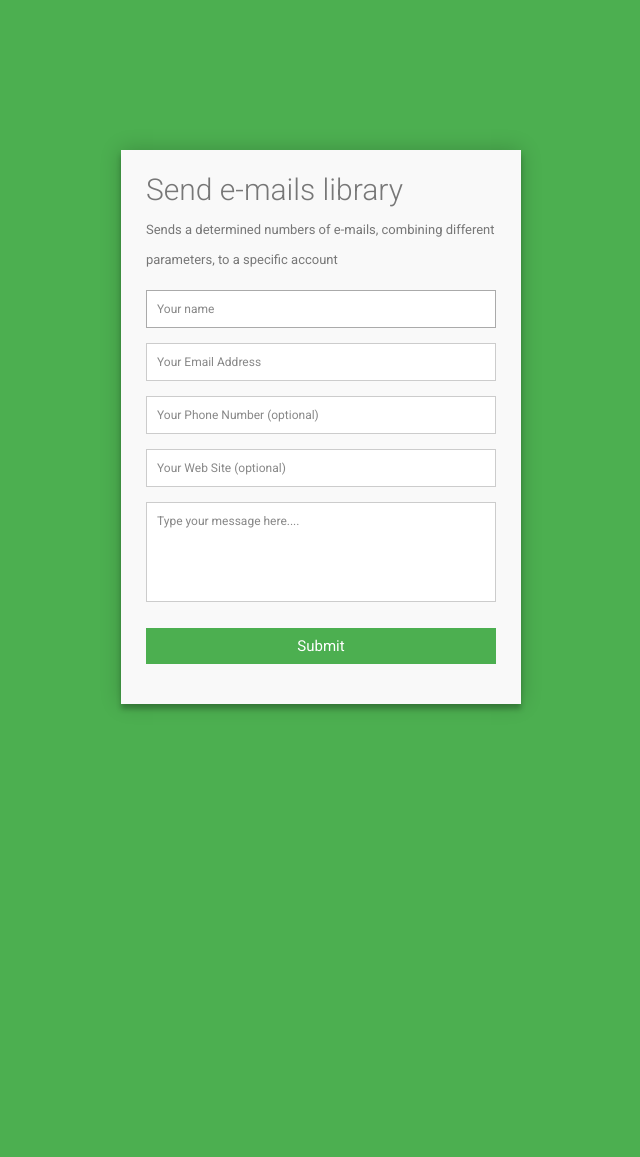
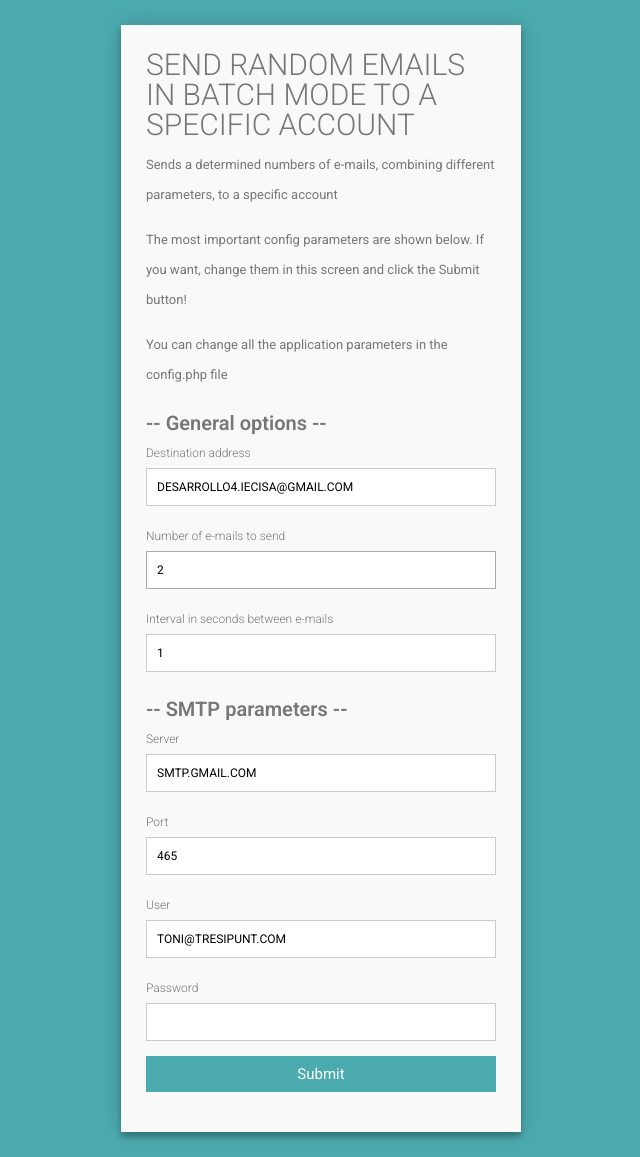
Before and after one commit to toninieto/php-mail-sender, a PHP site: page / in a window 1280 px wide. Shown: the whole page, without its empty margins (319-959 px from the left). Before the commit the page ends 712 px from the top, so only its background shows below. Run offline with PHP 8.4, Linux system fonts and the light colour scheme; some libraries are stand-ins or nearby versions.

Commit message:
Version 1.0 ready: - Added processForm for to process the form data - Resolved bug that did not send the attachments - Changes in frontend - Created some properties in the MailSender constructor

```diff
--- a/app/MailSender.php
+++ b/app/MailSender.php
@@ -1,8 +1,8 @@
 <?php
 
     // We include all required files
-    require_once dirname(__FILE__).'/vendor/autoload.php';
-    require_once dirname(__FILE__).'/config.php';
+    require_once dirname(__FILE__) . "/vendor/autoload.php";
+    require_once dirname(__FILE__) . "/config.php";
 
     /**
      * The class MailSender contains the required methods for to send the e-mails to the destination address
@@ -12,8 +12,14 @@
         /**
          * The class constructor
          */
-        public function __construct() {
-
+        public function __construct( $destinationAddress = GS_DESTINATION_ADDRESS, $numEmails = GS_NUM_MAILS_TO_SEND, $interval = GS_SEND_INTERVAL, $server = GS_SMTP_SERVER, $port = GS_SMTP_PORT, $user = GS_SMTP_USER, $password = GS_SMTP_PASSWORD ) {
+            $this->destinationAddress = $destinationAddress;
+            $this->numEmails = $numEmails;
+            $this->interval = $interval;
+            $this->server = $server;
+            $this->port = $port;
+            $this->user = $user;
+            $this->password = $password;
         }
 
 
@@ -96,17 +102,18 @@
 
             // We define all the php mailer required parameters for to send the e-mails
             $mail = new PHPMailer(); // create a new object
+            $mail->CharSet = "UTF-8";
             $mail->IsSMTP(); // enable SMTP
             $mail->SMTPDebug = GS_SMTP_DEBUG; // debugging: 1 = errors and messages, 2 = messages only
             $mail->SMTPAuth = GS_SMTP_AUTH; // authentication enabled
             $mail->SMTPSecure = GS_SMTP_SECURE; // secure transfer enabled REQUIRED for Gmail
-            $mail->Host = GS_SMTP_SERVER;
-            $mail->Port = GS_SMTP_PORT;
+            $mail->Host = $this->server;
+            $mail->Port = $this->port;
+            $mail->Username = $this->user;
+            $mail->Password = $this->password;
             $mail->IsHTML( GS_HTML_FORMAT );
-            $mail->Username = GS_SMTP_USER;
-            $mail->Password = GS_SMTP_PASSWORD;
-            $mail->SetFrom( GS_SMTP_USER );
-            $mail->AddAddress( GS_DESTINATION_ADDRESS );
+            $mail->SetFrom( $this->user );
+            $mail->AddAddress( $this->destinationAddress );
 
             $mailText = $this->getRandomEmailText();
             $mail->Subject = $mailText["subject"];
@@ -116,7 +123,7 @@
 
             if ( $mustAddAttachment ) {
                 $attachment = $this->getRandomAttachment( GS_ATTACHMENT_PATH );
-                $mail->addAttachment( GS_ATTACHMENT_PATH . $attachment);
+                $mail->addAttachment( GS_ATTACHMENT_PATH . "/". $attachment );
             }
 
 
@@ -143,9 +150,10 @@
 
             $mailsCounter = 0;
             $results = array();
-            while ( $mailsCounter < GS_NUM_MAILS_TO_SEND ) {
 
-                sleep( GS_SEND_INTERVAL );
+            while ( $mailsCounter < $this->numEmails ) {
+
+                sleep( $this->interval );
 
                 $result = $this->sendEmail();
                 array_push($results, $result["response"]);
--- a/app/config.php
+++ b/app/config.php
@@ -1,10 +1,20 @@
 <?php
+
+    /**
+     * We set the required php configuration
+     */
+    ini_set( 'display_errors', 1 );
+    ini_set( 'display_startup_errors', 1 );
+    error_reporting( E_ALL );
+    ini_set( "max_execution_time", 0 );
+
 
     /**
      * In this file we will define every general setting related to the application
      * GS_ -> General Settings options
      * EM_ -> Emails constants
      */
+
 
     /**
     * GENERAL SETTINGS
@@ -14,7 +24,7 @@
         * Defines if the sending emails is enabled or not. If not, every parts of the process will be executed, except the sending of the mails. This property is useful for debugging
         * @const  GS_SEND_EMAILS_ENABLED
         */
-        define("GS_SEND_EMAILS_ENABLED", false);
+        define("GS_SEND_EMAILS_ENABLED", true);
 
         /**
         * Defines the destination address where the emails will be sent
@@ -141,27 +151,27 @@
         // We define the different subjects
         $GLOBALS["EM_SUBJECT"] = array();
         $GLOBALS["EM_SUBJECT"][ $GLOBALS["EM_LANGS"]["EN"] ] = array( // English
-                                                                  0 => "Subject 1",
-                                                                  1 => "Subject 2",
-                                                                  2 => "Subject 3",
-                                                                  3 => "Subject 4",
-                                                                  4 => "Subject 5"
+                                                                  0 => "Bad service complaint",
+                                                                  1 => "Request Inquiry request",
+                                                                  2 => "Contact recovery",
+                                                                  3 => "Sending information",
+                                                                  4 => "Considerations about your application"
                                                                 );
 
         $GLOBALS["EM_SUBJECT"][ $GLOBALS["EM_LANGS"]["ES"] ] = array( // Spanish
-                                                                  0 => "Asunto 1",
-                                                                  1 => "Asunto 2",
-                                                                  2 => "Asunto 3",
-                                                                  3 => "Asunto 4",
-                                                                  4 => "Asunto 5"
+                                                                  0 => "Reclamación por mal servicio",
+                                                                  1 => "Consulta incidencia pedido",
+                                                                  2 => "Recuperación de contacto",
+                                                                  3 => "Envío de información",
+                                                                  4 => "Consideraciones acerca de su solicitud"
                                                                 );
 
         $GLOBALS["EM_SUBJECT"][ $GLOBALS["EM_LANGS"]["CA"] ] = array( // Catalan
-                                                                  0 => "Tema 1",
-                                                                  1 => "Tema 2",
-                                                                  2 => "Tema 3",
-                                                                  3 => "Tema 4",
-                                                                  4 => "Tema 5"
+                                                                  0 => "Reclamació per mal servei",
+                                                                  1 => "Consulta incidència comanda",
+                                                                  2 => "Recuperació de contacte",
+                                                                  3 => "Enviament d'informació",
+                                                                  4 => "Consideracions respecte la seva sol·licitud"
                                                                 );
 
 
@@ -172,7 +182,6 @@
         $GLOBALS["EM_BODY"][ $GLOBALS["EM_LANGS"]["EN"] ][2] = nl2br( file_get_contents( realpath( EM_BODIES_PATH . "/" . $GLOBALS["EM_LANGS"]["EN"] . "/body2.txt" ), true ) );
         $GLOBALS["EM_BODY"][ $GLOBALS["EM_LANGS"]["EN"] ][3] = nl2br( file_get_contents( realpath( EM_BODIES_PATH . "/" . $GLOBALS["EM_LANGS"]["EN"] . "/body3.txt" ), true ) );
         $GLOBALS["EM_BODY"][ $GLOBALS["EM_LANGS"]["EN"] ][4] = nl2br( file_get_contents( realpath( EM_BODIES_PATH . "/" . $GLOBALS["EM_LANGS"]["EN"] . "/body4.txt" ), true ) );
-
 
         // Spanish
         $GLOBALS["EM_BODY"][ $GLOBALS["EM_LANGS"]["ES"] ][0] = nl2br( file_get_contents( realpath( EM_BODIES_PATH . "/" . $GLOBALS["EM_LANGS"]["ES"] . "/body0.txt" ), true ) );
--- a/app/index.php
+++ b/app/index.php
@@ -1,45 +1,63 @@
 <?php
+    /**
+     * This file contains the form that is shown to the user
+     */
+
 
     /**
-     * When loading this file, the sending mail process is fired
+     * We load all the config parameters
      */
-    ini_set('display_errors', 1);
-    ini_set('display_startup_errors', 1);
-    error_reporting(E_ALL);
-
-    require_once dirname(__FILE__) . "/MailSender.php";
-
+    require_once dirname(__FILE__) . "/config.php";
 ?>
 
 <!DOCTYPE html>
 <html>
     <head>
-        <title>Send mails</title>
+        <title>SEND RANDOM EMAILS IN BATCH MODE TO A SPECIFIC ACCOUNT</title>
         <link rel="stylesheet" type="text/css" href="style.css">
     </head>
 
     <body>
         <div class="container">
-            <form id="contact" action="" method="post">
-                <h3>Send e-mails library</h3>
+            <form id="contact" action="processForm.php" method="post">
+                <h3>SEND RANDOM EMAILS IN BATCH MODE TO A SPECIFIC ACCOUNT</h3>
                 <h4>Sends a determined numbers of e-mails, combining different parameters, to a specific account</h4>
+                <h4>The most important config parameters are shown below. If you want, change them in this screen and click the Submit button!</h4>
+                <h4>You can change all the application parameters in the config.php file</h4>
+
+                <h5>-- General options --</h5>
                 <fieldset>
-                    <input placeholder="Your name" type="text" tabindex="1" required autofocus>
+                    <label for="destinationaddress">Destination address</label>
+                    <input type="text" name="destinationaddress" id="destinationaddress" tabindex="10" required value="<?php print GS_DESTINATION_ADDRESS; ?>">
                 </fieldset>
                 <fieldset>
-                    <input placeholder="Your Email Address" type="email" tabindex="2" required>
+                    <label for="numemails">Number of e-mails to send</label>
+                    <input type="text" name="numemails" id="numemails" tabindex="20" required autofocus value="<?php print GS_NUM_MAILS_TO_SEND; ?>">
                 </fieldset>
                 <fieldset>
-                    <input placeholder="Your Phone Number (optional)" type="tel" tabindex="3" required>
+                    <label for="interval">Interval in seconds between e-mails</label>
+                    <input type="text" name="interval" id="interval" tabindex="30" required value="<?php print GS_SEND_INTERVAL; ?>">
+                </fieldset>
+
+                <h5>-- SMTP parameters --</h5>
+                <fieldset>
+                    <label for="server">Server</label>
+                    <input type="text" name="server" id="server" tabindex="40" required value="<?php print GS_SMTP_SERVER; ?>">
                 </fieldset>
                 <fieldset>
-                    <input placeholder="Your Web Site (optional)" type="url" tabindex="4" required>
+                    <label for="port">Port</label>
+                    <input type="text" name="port" id="port" tabindex="50" required value="<?php print GS_SMTP_PORT; ?>">
                 </fieldset>
                 <fieldset>
-                    <textarea placeholder="Type your message here...." tabindex="5" required></textarea>
+                    <label for="user">User</label>
+                    <input type="text" name="user" id="user" tabindex="60" required value="<?php print GS_SMTP_USER; ?>">
                 </fieldset>
                 <fieldset>
-                    <button name="submit" type="submit" id="contact-submit" data-submit="...Sending">Submit</button>
+                    <label for="password">Password</label>
+                    <input type="text" name="password" id="password" tabindex="70" required value="<?php print GS_SMTP_PASSWORD; ?>">
+                </fieldset>
+                <fieldset>
+                    <button name="submit" type="submit" id="submit" tabindex="80" data-submit="...Sending">Submit</button>
                 </fieldset>
             </form>
         </div>
@@ -50,17 +68,6 @@
 
 
 <?php
-
-
-    $mailSender = new MailSender();
-
-    /*
-    $result = $mailSender->sendEmails();
-    print GS_BR . "The result is: " . GS_BR . "<pre>";
-    print_r( $result );
-    print "</pre>";
-    */
-
 
     /**
      * Exception handling
--- a/app/style.css
+++ b/app/style.css
@@ -18,7 +18,7 @@ body {
   font-size: 12px;
   line-height: 30px;
   color: #777;
-  background: #4CAF50;
+  background: #4CABAF;
 }
 
 .container {
@@ -40,7 +40,7 @@ body {
 #contact {
   background: #F9F9F9;
   padding: 25px;
-  margin: 150px 0;
+  margin: 25px 0;
   box-shadow: 0 0 20px 0 rgba(0, 0, 0, 0.2), 0 5px 5px 0 rgba(0, 0, 0, 0.24);
 }
 
@@ -56,6 +56,13 @@ body {
   display: block;
   font-size: 13px;
   font-weight: 400;
+}
+
+#contact h5 {
+  margin-top: 5%;
+  display: block;
+  font-size: 20px;
+  font-weight: bold;
 }
 
 fieldset {
@@ -99,7 +106,7 @@ fieldset {
   cursor: pointer;
   width: 100%;
   border: none;
-  background: #4CAF50;
+  background: #4CABAF;
   color: #FFF;
   margin: 0 0 5px;
   padding: 10px;
```
Also changed, not shown: app/processForm.php (added, +69 -0 lines), README.md.
